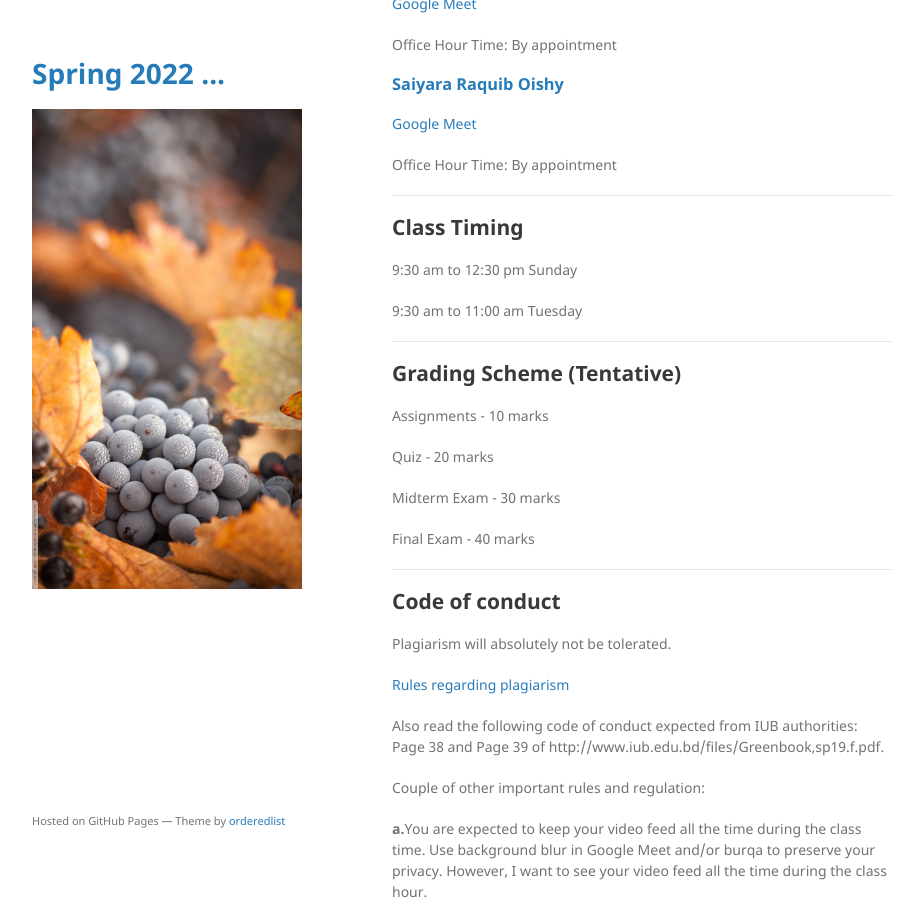
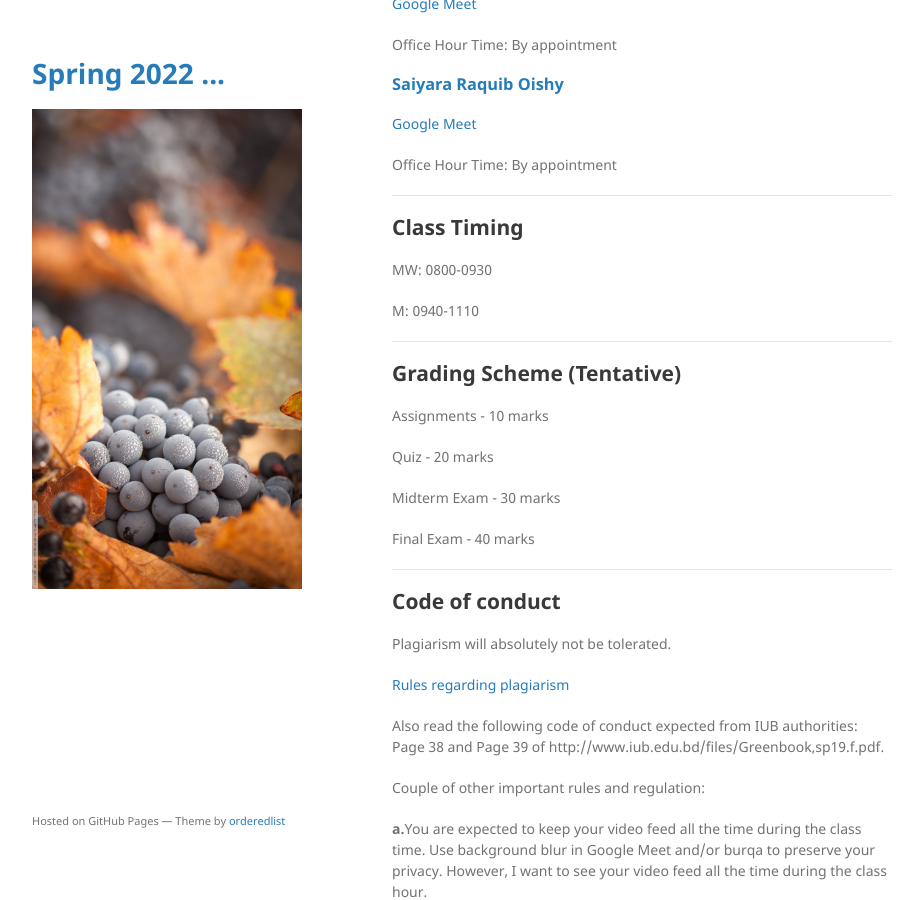
Before and after one commit to mohammadmotiurrahman/mohammadmotiurrahman.github.io, a Jekyll site: the page built from csc101_17/index.md, in a window 1280 px wide and 900 px high, scrolled down 460 px. Shown: the whole window, without its empty margins (178-1101 px from the left). Built offline with Jekyll 4.4.1, drawn with Linux system fonts in a browser that asks for light colours; our own code applies the rules of GitHub Pages for plain Markdown files.

Commit message:
Update index.md

```diff
--- a/csc101_17/index.md
+++ b/csc101_17/index.md
@@ -30,9 +30,9 @@ Office Hour Time: By appointment
 
 * * *
 ## Class Timing
-9:30 am to 12:30 pm Sunday
+MW: 0800-0930
 
-9:30 am to 11:00 am Tuesday
+M: 0940-1110
 
 * * *
 ## Grading Scheme (Tentative)
```
